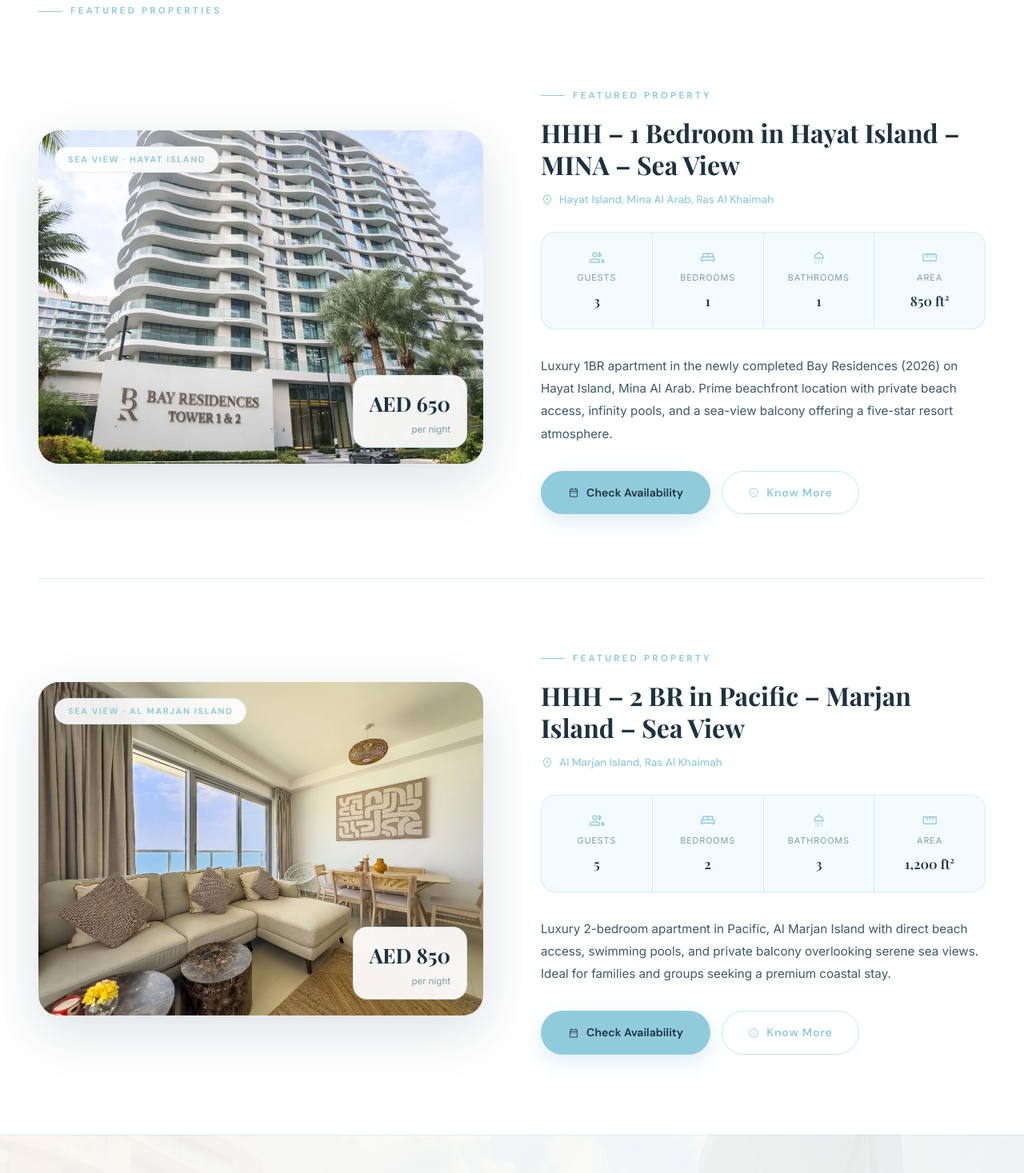
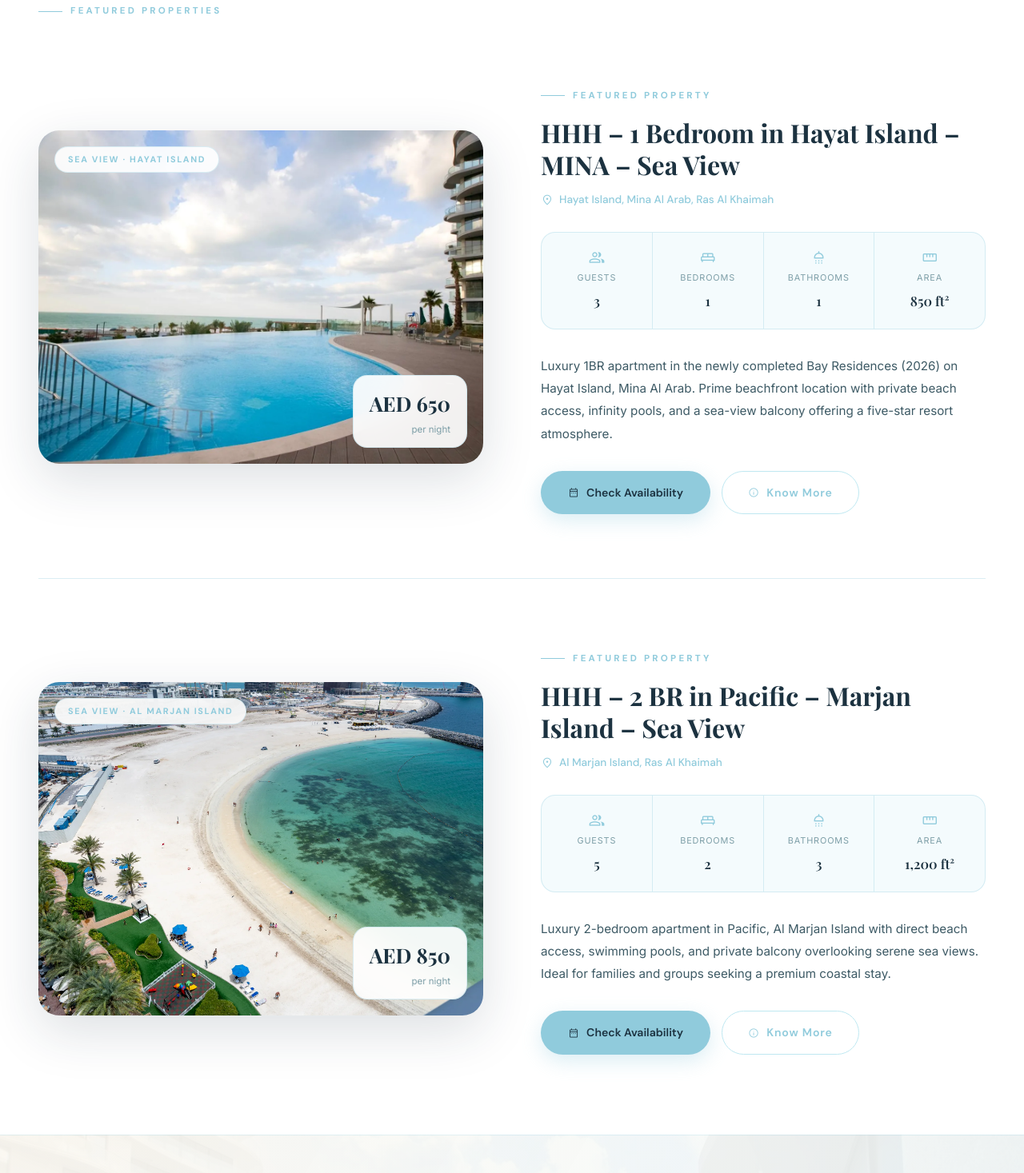
Before and after one commit to kartik-singhhh03/hhh, a React (Vite) app: page / in a window 1280 px wide. Shown: the part 2070-3537 px from the top of the page at 80% size. Built offline with nearby package versions, Linux system fonts and the light colour scheme; a web font is replaced by a local one.

Commit message:
added new photos

```diff
--- a/src/data/featuredProperties.js
+++ b/src/data/featuredProperties.js
@@ -19,7 +19,7 @@ export const featuredProperties = [
     priceLabel: "per night",
     shortDescription:
       "Luxury 1BR apartment in the newly completed Bay Residences (2026) on Hayat Island, Mina Al Arab. Prime beachfront location with private beach access, infinity pools, and a sea-view balcony offering a five-star resort atmosphere.",
-    image: "/image-1.webp",
+    image: "/image-3.webp",
     buttonText: "Check Availability",
     fullData: {
       images: [
@@ -136,7 +136,7 @@ export const featuredProperties = [
     priceLabel: "per night",
     shortDescription:
       "Luxury 2-bedroom apartment in Pacific, Al Marjan Island with direct beach access, swimming pools, and private balcony overlooking serene sea views. Ideal for families and groups seeking a premium coastal stay.",
-    image: "/pacific-apt-2.webp",
+    image: "/pacific-apt-10.webp",
     buttonText: "Check Availability",
     fullData: {
       images: [
```
